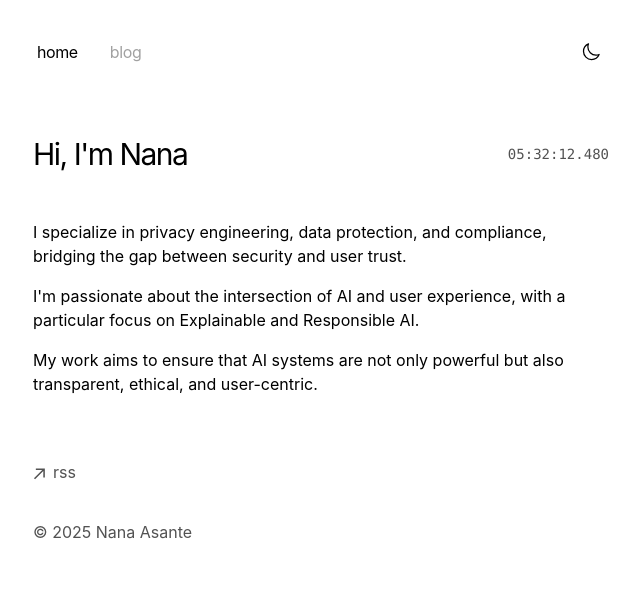
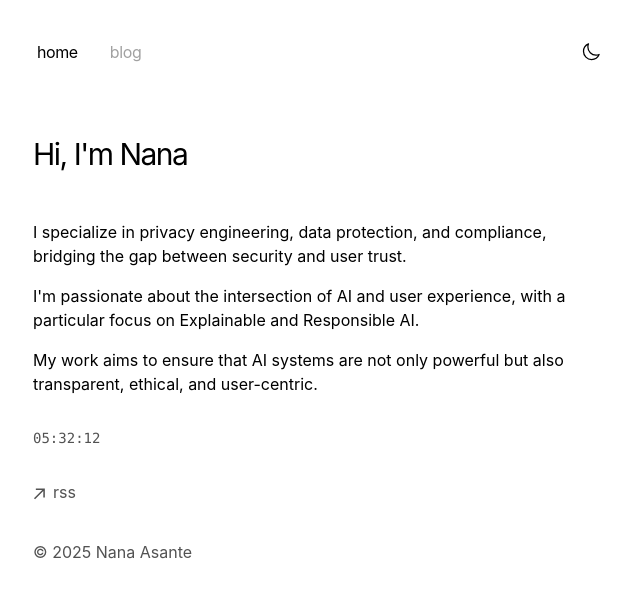
Before and after one commit to asanteanana/portv, a Next.js app: page / in a window 1280 px wide. Shown: the top 598 px of the page, without its empty margins (319-959 px from the left). Built offline with nearby package versions, Linux system fonts and the light colour scheme.

Commit message:
Move time display to bottom and remove milliseconds

```diff
--- a/app/components/live-time.tsx
+++ b/app/components/live-time.tsx
@@ -8,7 +8,7 @@ export function LiveTime() {
   useEffect(() => {
     const timer = setInterval(() => {
       setTime(new Date())
-    }, 10) // Update every 10ms for smooth milliseconds display
+    }, 1000) // Update every second
 
     return () => clearInterval(timer)
   }, [])
@@ -17,13 +17,12 @@ export function LiveTime() {
     const hours = time.getHours().toString().padStart(2, '0')
     const minutes = time.getMinutes().toString().padStart(2, '0')
     const seconds = time.getSeconds().toString().padStart(2, '0')
-    const milliseconds = time.getMilliseconds().toString().padStart(3, '0')
 
-    return `${hours}:${minutes}:${seconds}.${milliseconds}`
+    return `${hours}:${minutes}:${seconds}`
   }
 
   return (
-    <div className="font-mono text-sm text-neutral-600 dark:text-neutral-400">
+    <div className="font-mono text-sm text-neutral-600 dark:text-neutral-400 mt-8">
       {formatTime(time)}
     </div>
   )
--- a/app/page.tsx
+++ b/app/page.tsx
@@ -1,17 +1,12 @@
-'use client'
-
 import { BlogPosts } from 'app/components/posts'
 import { LiveTime } from 'app/components/live-time'
 
 export default function Page() {
   return (
     <section>
-      <div className="flex items-center justify-between mb-12">
-        <h1 className="text-3xl tracking-tighter">
-          Hi, I'm Nana
-        </h1>
-        <LiveTime />
-      </div>
+      <h1 className="text-3xl mb-12 tracking-tighter">
+        Hi, I'm Nana
+      </h1>
       <p className="mb-4">
         {`I specialize in privacy engineering, data protection, and compliance, bridging the gap between security and user trust.`}
       </p>
@@ -24,6 +19,7 @@ export default function Page() {
       <div className="my-8">
         <BlogPosts />
       </div>
+      <LiveTime />
     </section>
   )
 }
```
